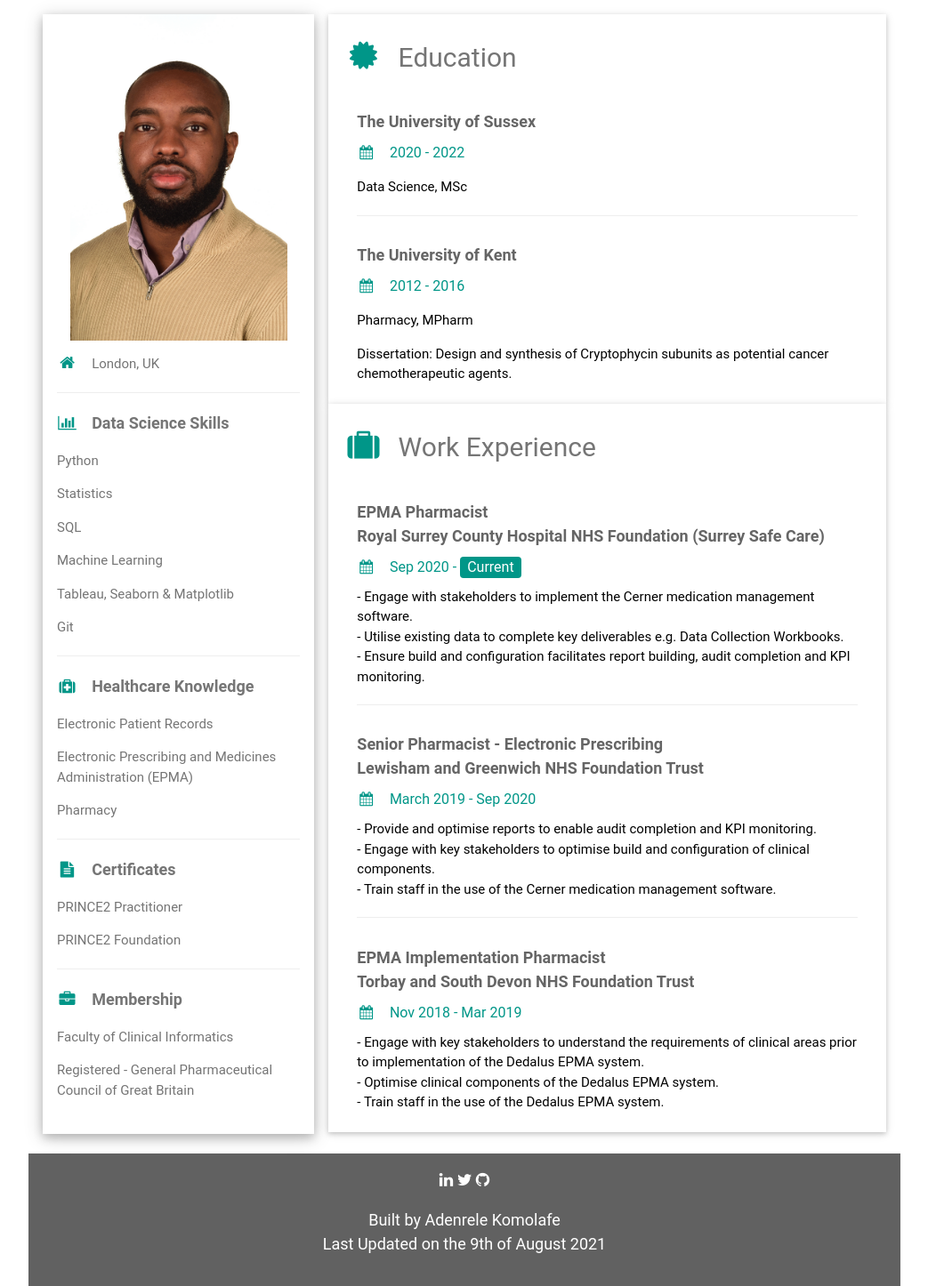
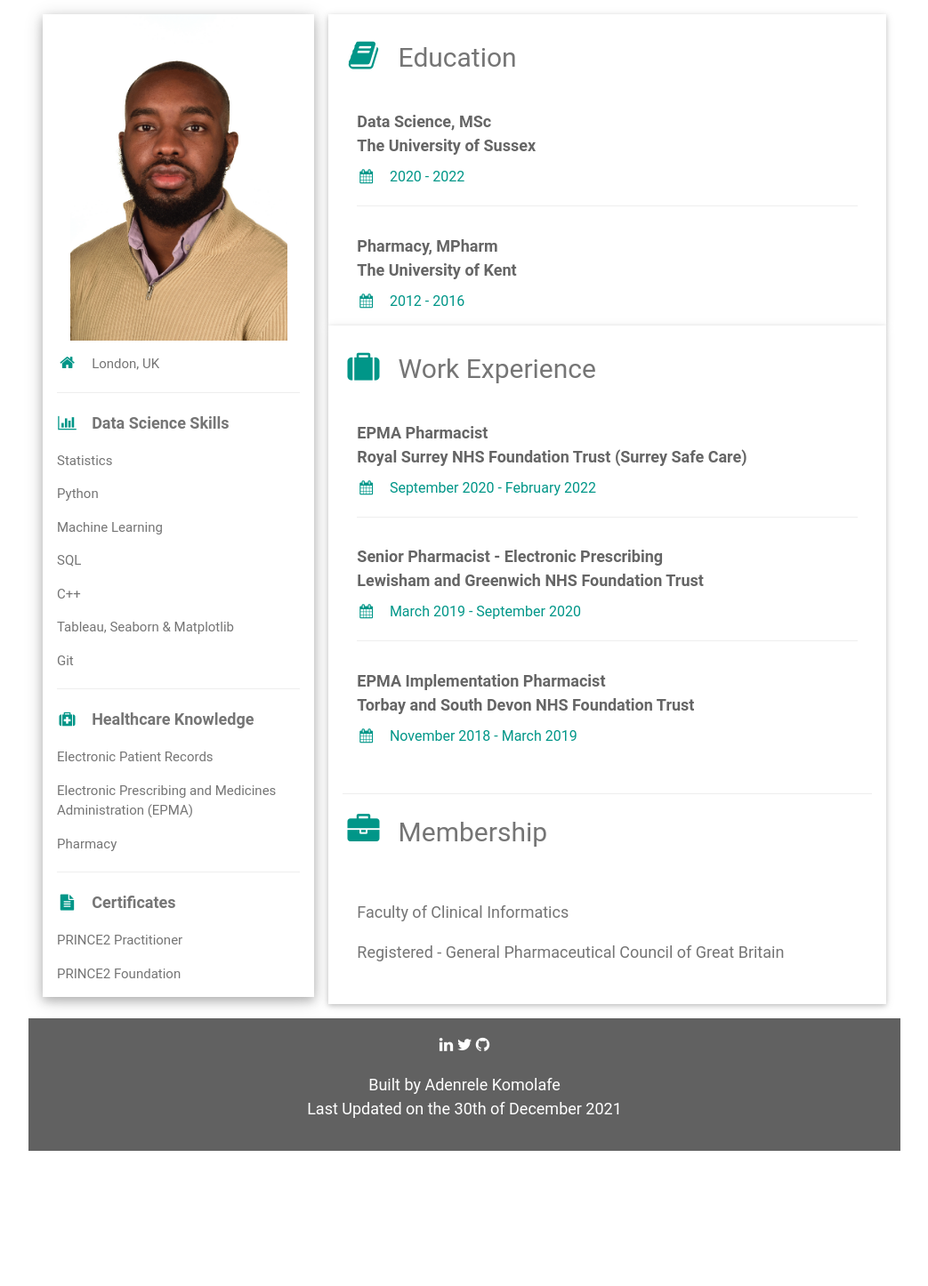
Before and after one commit to Adenrele/Web_Portfolio, a Flask app: page /cv in a window 1280 px wide. Shown: the part 217-1663 px from the top of the page at 89% size, without its empty margins (118-1161 px from the left). After the commit the page ends 1511 px from the top, so only its background shows below. Run offline with Flask 2, Linux system fonts and the light colour scheme.

Commit message:
CV update

```diff
--- a/templates/cv.html
+++ b/templates/cv.html
@@ -23,13 +23,15 @@
                     <p class="w3-large"><b><i class="fa fa-bar-chart fa-fw w3-margin-right w3-text-teal"></i>Data Science
                             Skills</b></p>
 
+                    <p>Statistics</p>
+
                     <p>Python </p>
 
-                    <p>Statistics</p>
+                    <p>Machine Learning</p>
 
                     <p>SQL</p>
 
-                    <p>Machine Learning</p>
+                    <p>C++</p>
 
                     <p>Tableau, Seaborn & Matplotlib </p>
 
@@ -54,14 +56,7 @@
 
                     <p>PRINCE2 Foundation </p>
 
-                    <hr>
 
-                    <p class="w3-large"><b><i class="fa fa-briefcase fa-fw w3-margin-right w3-text-teal"></i>Membership</b></p>
-
-                <p>Faculty of Clinical Informatics </p>
-
-                <p>Registered - General Pharmaceutical Council of Great Britain</p>
-                    <br>
                 </div>
             </div><br>
 
@@ -74,19 +69,18 @@
             <div class="w3-container w3-card w3-white">
 
                 <h2 class="w3-text-grey w3-padding-16"><i
-                        class="fa fa-certificate fa-fw w3-margin-right w3-xxlarge w3-text-teal"></i>Education</h2>
+                        class="fa fa-book fa-fw w3-margin-right w3-xxlarge w3-text-teal"></i>Education</h2>
                 <div class="w3-container">
-                    <h5 class="w3-opacity"><b> The University of Sussex</b></h5>
+                    <h5 class="w3-opacity"><b> Data Science, MSc <br> The University of Sussex</b></h5>
                     <h6 class="w3-text-teal"><i class="fa fa-calendar fa-fw w3-margin-right"></i>2020 - 2022</h6>
-                    <p>Data Science, MSc</p>
+
                     <hr>
                 </div>
                 <div class="w3-container">
-                    <h5 class="w3-opacity"><b>The University of Kent</b></h5>
+                    <h5 class="w3-opacity"><b>Pharmacy, MPharm <br> The University of Kent</b></h5>
                     <h6 class="w3-text-teal"><i class="fa fa-calendar fa-fw w3-margin-right"></i>2012 - 2016</h6>
-                    <p>Pharmacy, MPharm</p>
-                    Dissertation: Design and synthesis of Cryptophycin subunits as potential cancer chemotherapeutic agents. <br>
-                    <br>
+                    <p></p>
+
                 </div>
 
             </div>
@@ -94,18 +88,15 @@
 
             <div class="w3-container w3-card w3-white w3-margin-bottom">
                 <h2 class="w3-text-grey w3-padding-16"><i
-                        class="fa fa-suitcase fa-fw w3-margin-right w3-xxlarge w3-text-teal"></i>Work Experience</h2>
+                    class="fa fa-suitcase fa-fw w3-margin-right w3-xxlarge w3-text-teal"></i>Work Experience</h2>
+
+
                 <div class="w3-container">
                     <h5 class="w3-opacity"><b>EPMA Pharmacist <br>
-                            Royal Surrey County Hospital NHS Foundation (Surrey Safe Care)</b>
+                            Royal Surrey NHS Foundation Trust (Surrey Safe Care)</b>
                     </h5>
 
-                    <h6 class="w3-text-teal"><i class="fa fa-calendar fa-fw w3-margin-right"></i>Sep 2020 - <span
-                            class="w3-tag w3-teal w3-round">Current</span> </h6>
-
-                  - Engage with stakeholders to implement the Cerner medication management software. <br>
-                  - Utilise existing data to complete key deliverables e.g. Data Collection Workbooks. <br>
-                  - Ensure build and configuration facilitates report building, audit completion and KPI monitoring. <br>
+                    <h6 class="w3-text-teal"><i class="fa fa-calendar fa-fw w3-margin-right"></i>September 2020 - February 2022 </h6>
 
                     <hr>
                 </div>
@@ -113,26 +104,30 @@
                     <h5 class="w3-opacity"><b>Senior Pharmacist - Electronic Prescribing <br>
                             Lewisham and Greenwich NHS Foundation Trust
                         </b></h5>
-                    <h6 class="w3-text-teal"><i class="fa fa-calendar fa-fw w3-margin-right"></i>March 2019 - Sep 2020
+                    <h6 class="w3-text-teal"><i class="fa fa-calendar fa-fw w3-margin-right"></i>March 2019 - September 2020
                     </h6>
-                    -  Provide and optimise reports to enable audit completion and KPI monitoring. <br>
-                    -  Engage with key stakeholders to optimise build and configuration of clinical components. <br>
-                    -  Train staff in the use of the Cerner medication management software. <br>
-
 
                     <hr>
                 </div>
                 <div class="w3-container">
                     <h5 class="w3-opacity"><b> EPMA Implementation Pharmacist <br>
                             Torbay and South Devon NHS Foundation Trust</b></h5>
-                    <h6 class="w3-text-teal"><i class="fa fa-calendar fa-fw w3-margin-right"></i>Nov 2018 - Mar 2019
+                    <h6 class="w3-text-teal"><i class="fa fa-calendar fa-fw w3-margin-right"></i>November 2018 - March 2019
                     </h6>
-                    -  Engage with key stakeholders to understand the requirements of clinical areas prior to
-                    implementation of the Dedalus EPMA system. <br>
-                    - Optimise clinical components of the Dedalus EPMA system. <br>
-                    -  Train staff in the use of the Dedalus EPMA system. <br>
+
                     <br>
                 </div>
+                <hr>
+                <h2 class="w3-text-grey w3-padding-1g"><i
+                    class="fa fa-briefcase fa-fw w3-margin-right w3-xxlarge w3-text-teal"></i>Membership</h2>
+                <div class="w3-container">
+                    <h5 class="w3-text-grey w3-padding-16">
+                <p>Faculty of Clinical Informatics </p>
+
+                <p>Registered - General Pharmaceutical Council of Great Britain</p>
+
+                    </h5>
+                    </div>
             </div>
 
 
--- a/templates/layout.html
+++ b/templates/layout.html
@@ -66,7 +66,7 @@
 
         <br>
 
-        Last Updated on the 9th of August 2021
+        Last Updated on the 30th of December 2021
 
       </p>
     </footer>
```
